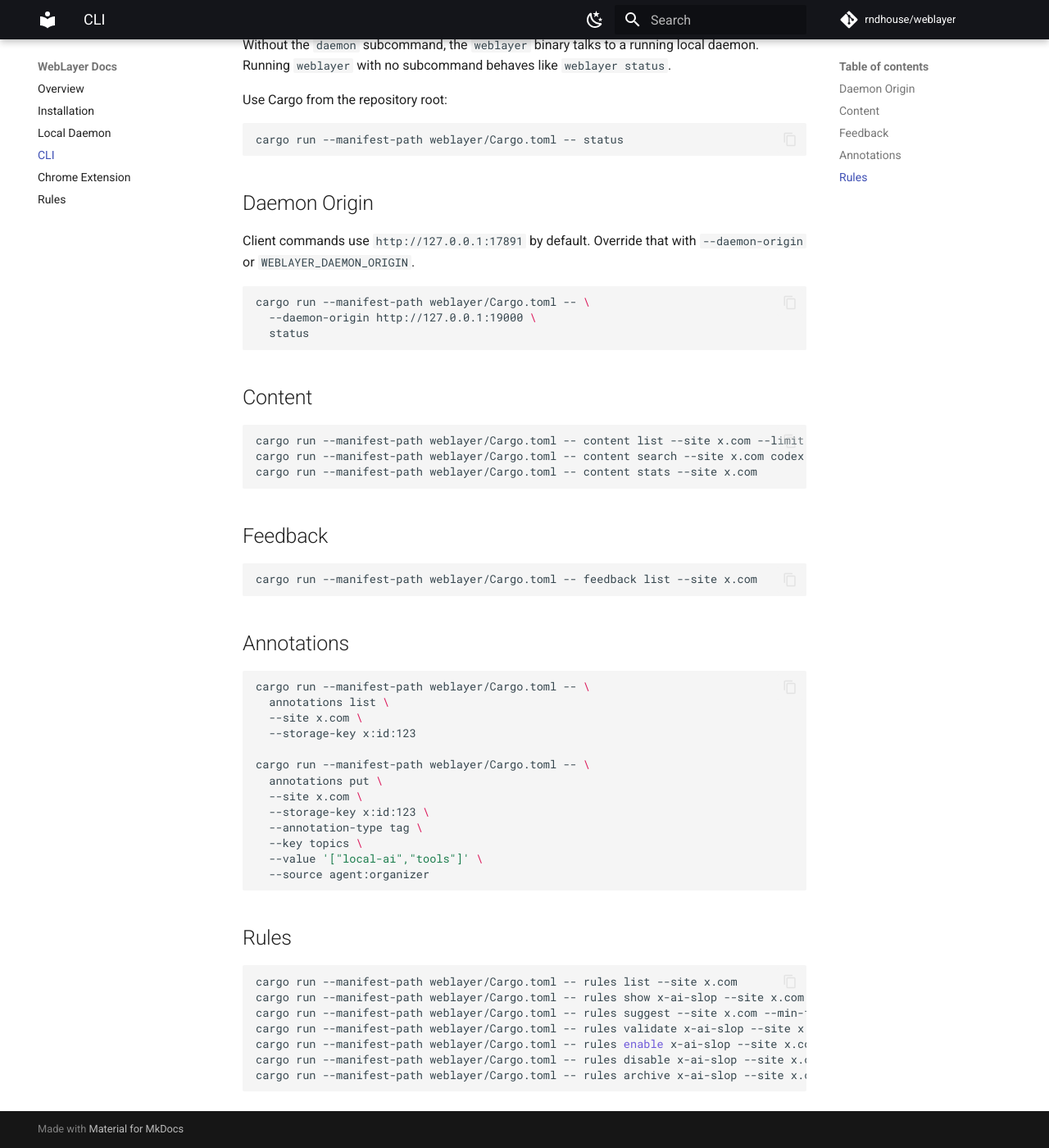
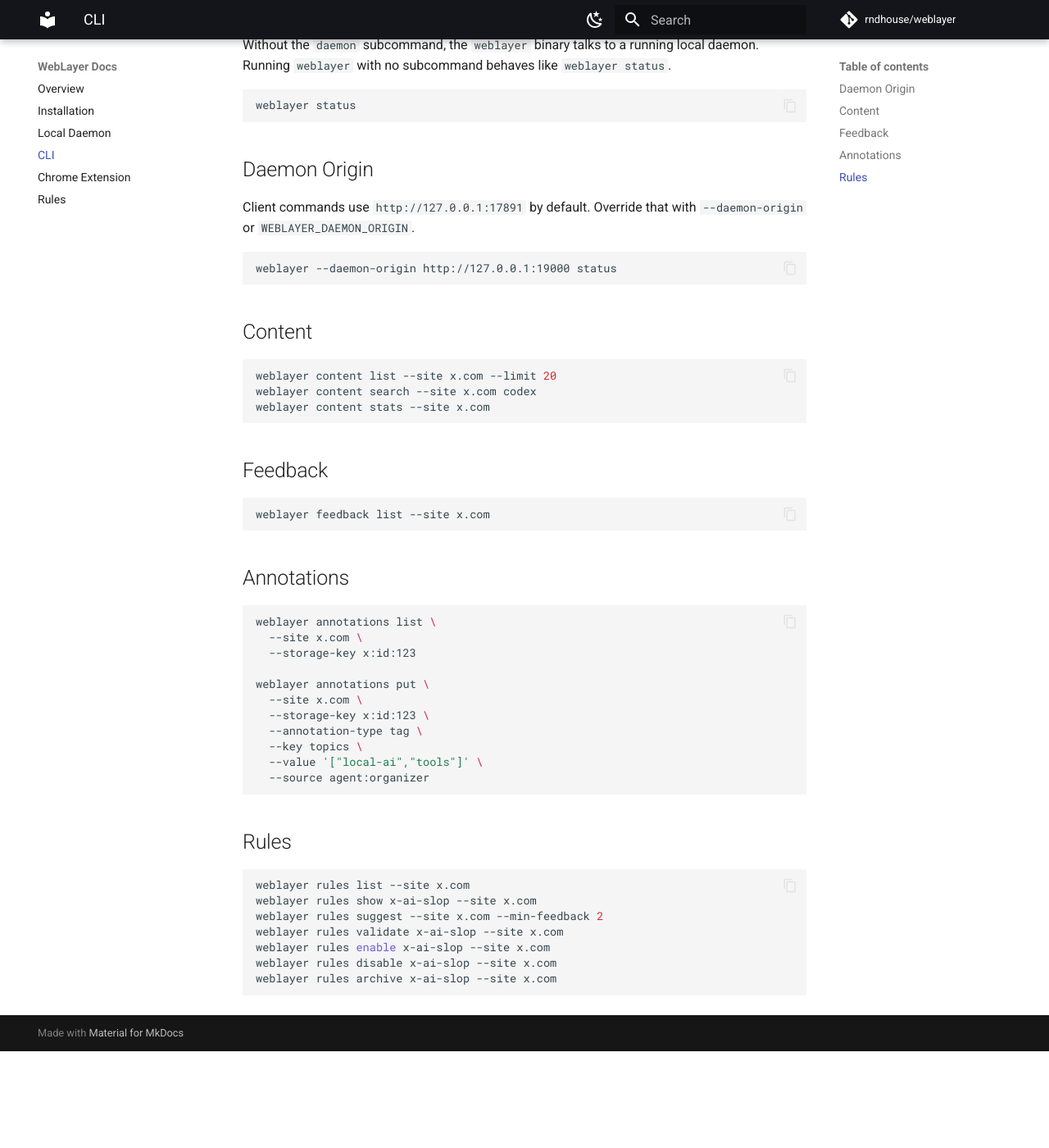
Before and after one commit to rndhouse/ownweb, an MkDocs documentation site: the page built from docs/cli.md, in a window 1280 px wide and 1400 px high, scrolled down 138 px. Shown: the whole window at 82% size. Built offline with MkDocs 1.6.1 and Material for MkDocs 9.7.7, drawn with Linux system fonts in a browser that asks for light colours; comment, search, counter and statistics services are not loaded; after the commit the page ends 1420 px from its top, so only the background shows below that.

````diff
--- a/docs/cli.md
+++ b/docs/cli.md
@@ -3,10 +3,8 @@
 Without the `daemon` subcommand, the `weblayer` binary talks to a running local
 daemon. Running `weblayer` with no subcommand behaves like `weblayer status`.
 
-Use Cargo from the repository root:
-
 ```sh
-cargo run --manifest-path weblayer/Cargo.toml -- status
+weblayer status
 ```
 
 ## Daemon Origin
@@ -15,35 +13,31 @@ Client commands use `http://127.0.0.1:17891` by default. Override that with
 `--daemon-origin` or `WEBLAYER_DAEMON_ORIGIN`.
 
 ```sh
-cargo run --manifest-path weblayer/Cargo.toml -- \
-  --daemon-origin http://127.0.0.1:19000 \
-  status
+weblayer --daemon-origin http://127.0.0.1:19000 status
 ```
 
 ## Content
 
 ```sh
-cargo run --manifest-path weblayer/Cargo.toml -- content list --site x.com --limit 20
-cargo run --manifest-path weblayer/Cargo.toml -- content search --site x.com codex
-cargo run --manifest-path weblayer/Cargo.toml -- content stats --site x.com
+weblayer content list --site x.com --limit 20
+weblayer content search --site x.com codex
+weblayer content stats --site x.com
 ```
 
 ## Feedback
 
 ```sh
-cargo run --manifest-path weblayer/Cargo.toml -- feedback list --site x.com
+weblayer feedback list --site x.com
 ```
 
 ## Annotations
 
 ```sh
-cargo run --manifest-path weblayer/Cargo.toml -- \
-  annotations list \
+weblayer annotations list \
   --site x.com \
   --storage-key x:id:123
 
-cargo run --manifest-path weblayer/Cargo.toml -- \
-  annotations put \
+weblayer annotations put \
   --site x.com \
   --storage-key x:id:123 \
   --annotation-type tag \
@@ -55,11 +49,11 @@ cargo run --manifest-path weblayer/Cargo.toml -- \
 ## Rules
 
 ```sh
-cargo run --manifest-path weblayer/Cargo.toml -- rules list --site x.com
-cargo run --manifest-path weblayer/Cargo.toml -- rules show x-ai-slop --site x.com
-cargo run --manifest-path weblayer/Cargo.toml -- rules suggest --site x.com --min-feedback 2
-cargo run --manifest-path weblayer/Cargo.toml -- rules validate x-ai-slop --site x.com
-cargo run --manifest-path weblayer/Cargo.toml -- rules enable x-ai-slop --site x.com
-cargo run --manifest-path weblayer/Cargo.toml -- rules disable x-ai-slop --site x.com
-cargo run --manifest-path weblayer/Cargo.toml -- rules archive x-ai-slop --site x.com
+weblayer rules list --site x.com
+weblayer rules show x-ai-slop --site x.com
+weblayer rules suggest --site x.com --min-feedback 2
+weblayer rules validate x-ai-slop --site x.com
+weblayer rules enable x-ai-slop --site x.com
+weblayer rules disable x-ai-slop --site x.com
+weblayer rules archive x-ai-slop --site x.com
 ```
````
Also changed, not shown: docs/installation.md (+31 -21 lines), docs/local-daemon.md (+5 -5 lines), docs/rules.md (+8 -9 lines), weblayer/README.md (+27 -21 lines), weblayer/RULES.md (+8 -8 lines).
